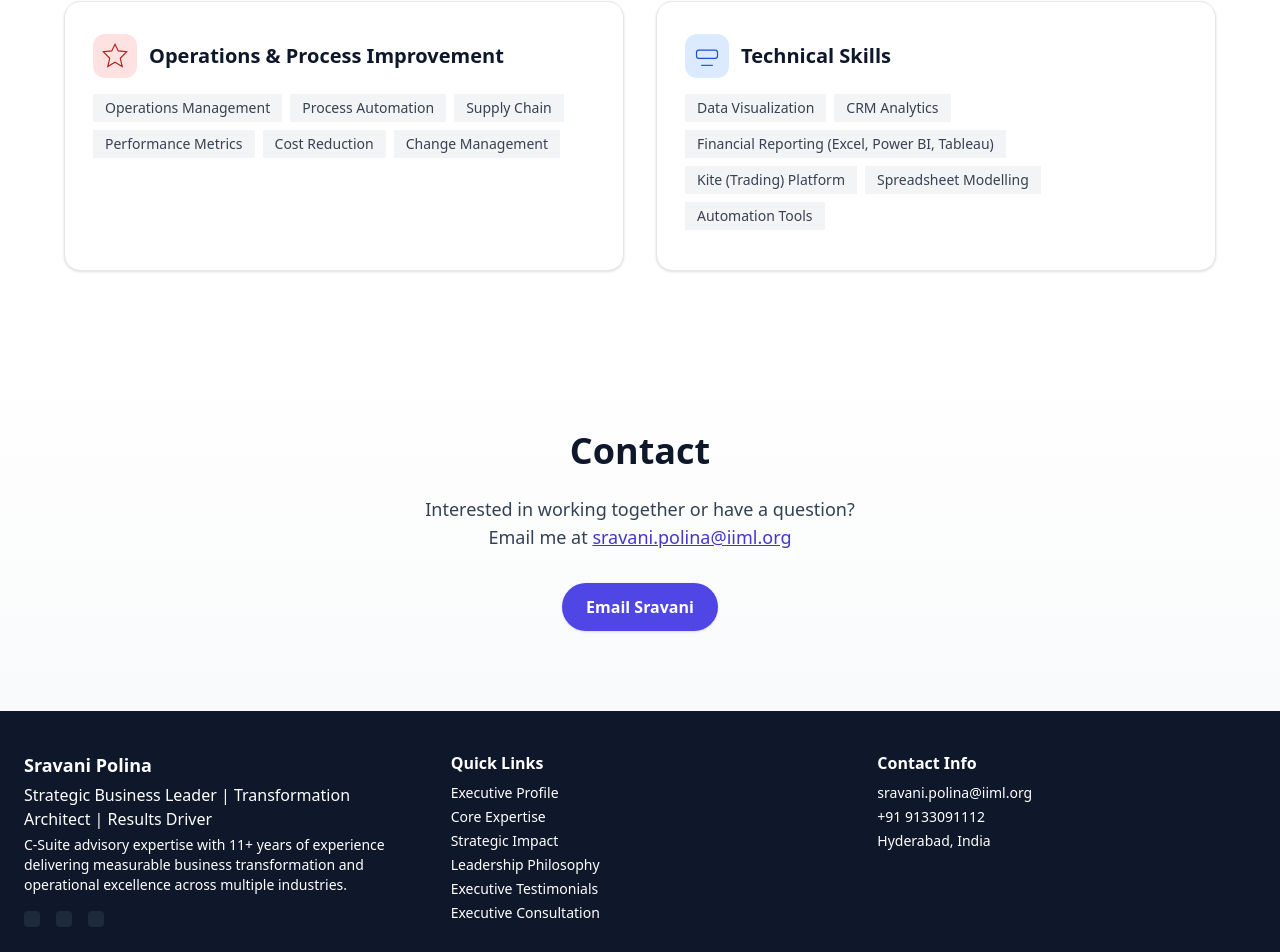
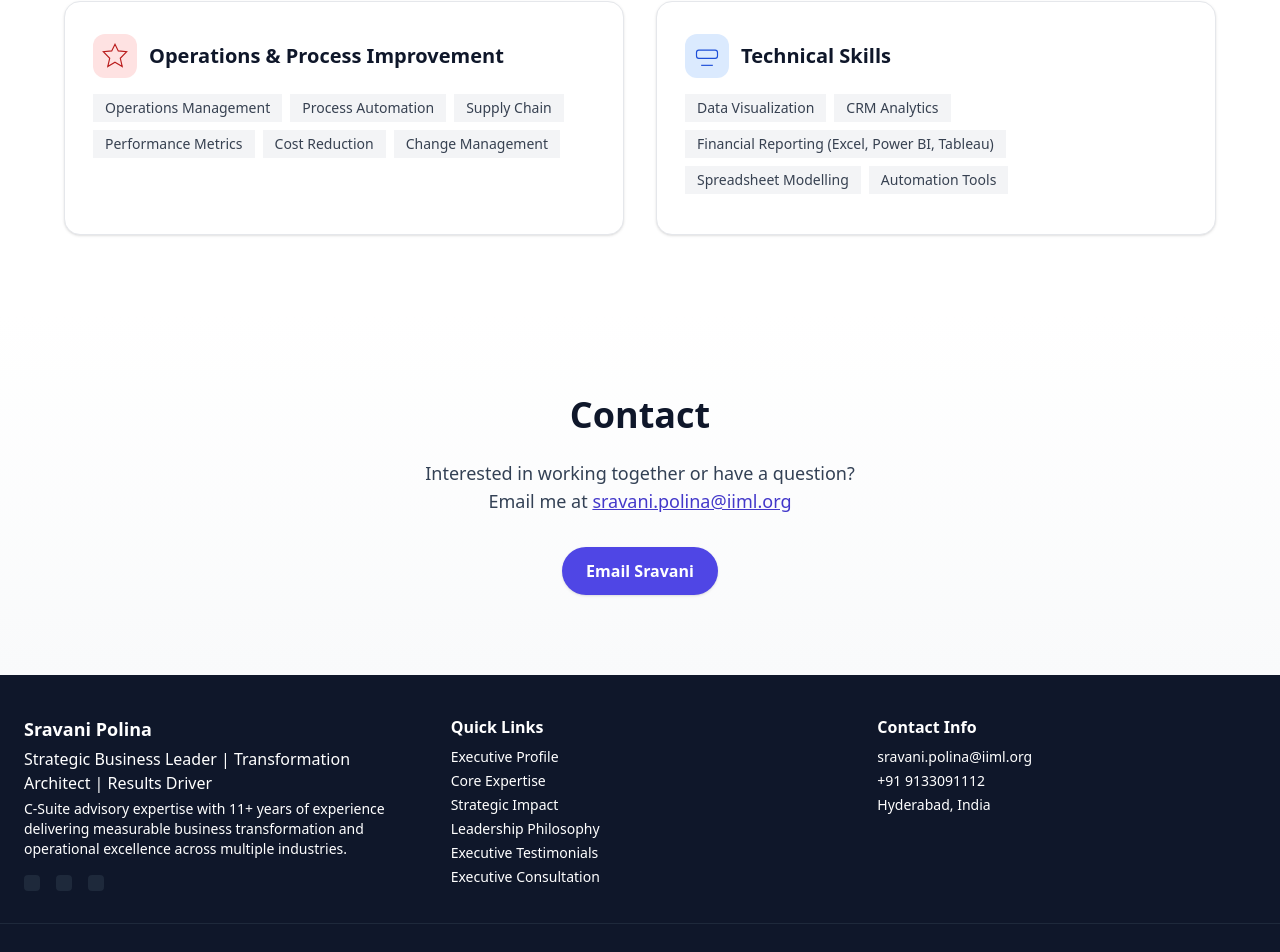
Before and after one commit to SravaniPolina/sravani-portfolio-frontend, a React (Create React App) app: page / in a window 1280 px wide. Shown: the part 2739-3691 px from the top of the page. Built offline with nearby package versions, Linux system fonts and the light colour scheme.

Commit message:
Update CoreCompetencies.js

```diff
--- a/src/components/CoreCompetencies.js
+++ b/src/components/CoreCompetencies.js
@@ -117,7 +117,6 @@ export default function CoreCompetencies() {
             <Tag>Data Visualization</Tag>
             <Tag>CRM Analytics</Tag>
             <Tag>Financial Reporting (Excel, Power BI, Tableau)</Tag>
-            <Tag>Kite (Trading) Platform</Tag>
             <Tag>Spreadsheet Modelling</Tag>
             <Tag>Automation Tools</Tag>
           </div>
```
